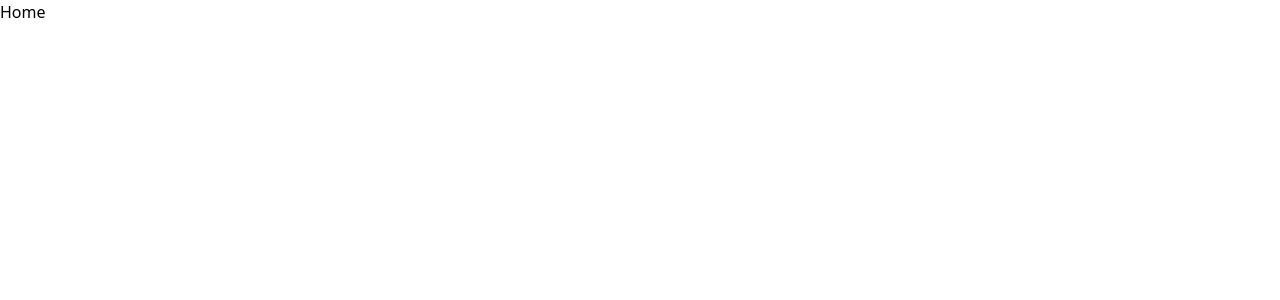
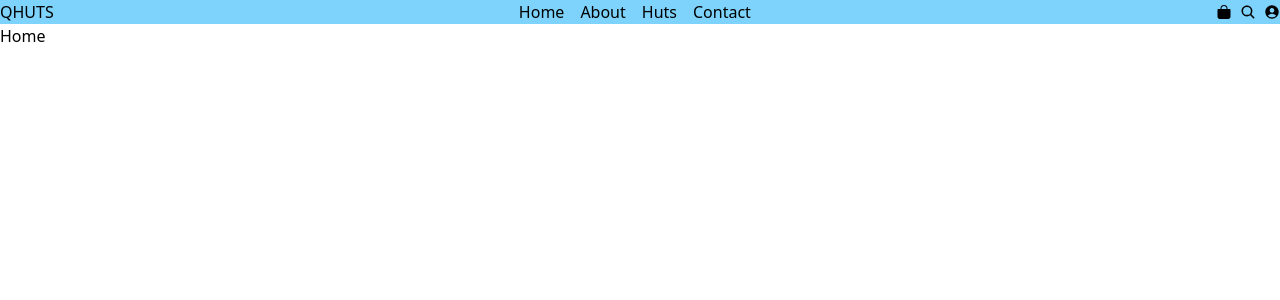
Before and after one commit to saqibbedar/qau-huts, a React (Vite) app: page / in a window 1280 px wide. Shown: the top 300 px of the page. Built offline with nearby package versions, Linux system fonts and the light colour scheme.

Commit message:
feat: add header

```diff
--- a/src/components/Header/Header.jsx
+++ b/src/components/Header/Header.jsx
@@ -1,7 +1,25 @@
+import { IoBag, IoSearch } from "react-icons/io5";
+import { MdAccountCircle } from "react-icons/md";
+import { Link } from "react-router-dom";
+
 const Header = () => {
   return (
     <>
+      <header className="flex items-center justify-between bg-sky-300">
+        <Link to={"/"} className="logo">QHUTS</Link>
+        <ul className="flex gap-4">
+          <li><Link to={"/home"}>Home</Link></li>
+          <li><Link to={"/about"}>About</Link></li>
+          <li className="cursor-pointer">Huts</li>
+          <li><Link to={"/contact"}>Contact</Link></li>
+        </ul>
 
+        <ul className="flex gap-2">
+          <li><Link to={"/orders"}><IoBag/></Link></li>
+          <li><Link to={"/search"}><IoSearch /></Link></li>
+          <li><Link to={"/profile"}><MdAccountCircle/></Link></li>
+        </ul>
+      </header>
     </>
   );
 };
```
